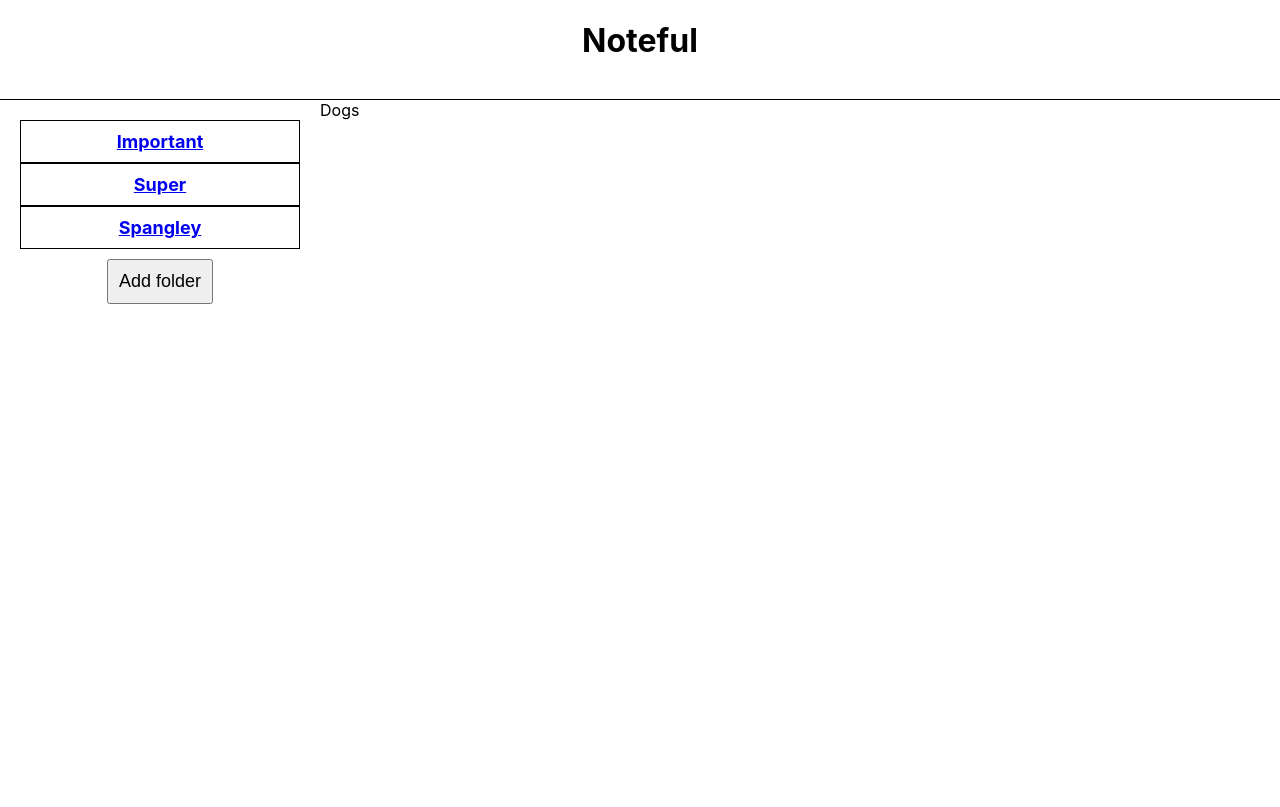
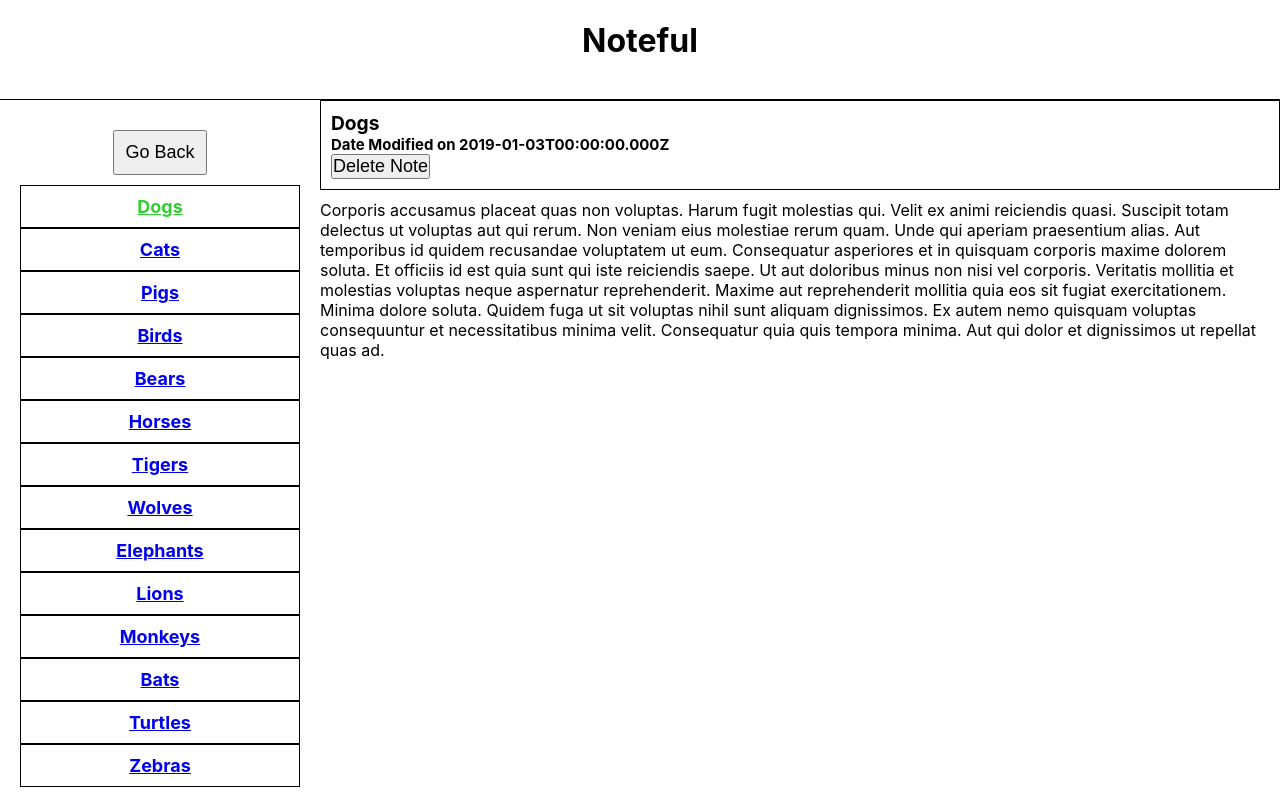
Before and after one commit to WiFiCowboy/noteful, a React (Create React App) app: page /note/cbc787a0-ffaf-11e8-8eb2-f2801f1b9fd1 in a window 1280 px wide. Built offline with nearby package versions, Linux system fonts and the light colour scheme.

Commit message:
added note paths

```diff
--- a/src/App.js
+++ b/src/App.js
@@ -7,6 +7,7 @@ import Nav from "./Nav";
 import NotFound from "./NotFound";
 import STORE from "./store";
 import MainSidebar from "./MainSidebar";
+import NoteSidebar from "./NoteSidebar";
 
 export default class App extends Component {
   constructor(props) {
@@ -33,7 +34,7 @@ export default class App extends Component {
               />
               <Route
                 path="/Note"
-                render={props => <MainSidebar folders={this.state.folders} />}
+                render={props => <NoteSidebar folders={this.state.folders} notes={this.state.notes}/>}
               />
             </Switch>
           </aside>
--- a/src/MainSidebar.js
+++ b/src/MainSidebar.js
@@ -8,9 +8,8 @@ function MainSidebar(props) {
       <h2>
         {props.folders.map(folder => (
           <li key={folder.id}>
-            <NavLink
-            to={"/folder/" + folder.id}>{folder.name}
-            </NavLink>
+            {/* <h2>{folderCheck}</h2> */}
+            <NavLink to={"/folder/" + folder.id}>{folder.name}</NavLink>
           </li>
         ))}
       </h2>
--- a/src/Menu.js
+++ b/src/Menu.js
@@ -1,15 +1,16 @@
 import React from "react";
 import "./index.css";
-import { Link } from "react-router-dom";
+import { NavLink } from "react-router-dom";
 
 function Menu(props) {
   return (
     <div className="mainMenuContainer">
       {props.notes.map(note => (
         <div className="menu" key={note.id}>
-          <Link to="" >
+          <NavLink
+          to={"/note/" + note.id} >
             <h2>{note.name}</h2>
-          </Link>
+          </NavLink>
           <h3>Date Modified on {note.modified}</h3>
           <button className="deleteButton">Delete Note</button>
         </div>
--- a/src/Note.js
+++ b/src/Note.js
@@ -1,13 +1,17 @@
-import React from 'react';
+import React from "react";
 
 function Note(props) {
-  const note = props.notes.find(note => note.id === props.match.params.noteID)
-  return(
+  const note = props.notes.find(note => note.id === props.match.params.noteID);
+  return (
     <div>
-      {note ? note.name:""}
-
+      <div className="menu">
+      <h2>{note.name}</h2>
+      <h3>Date Modified on {note.modified}</h3>
+      <button className="deleteButton">Delete Note</button>
     </div>
-  )
+      <p>{note.content}</p>
+    </div>
+  );
 }
 
 export default Note;
--- a/src/NoteList.js
+++ b/src/NoteList.js
@@ -1,5 +1,5 @@
 import React from "react";
-import { Link } from "react-router-dom";
+import { NavLink } from "react-router-dom";
 
 function NoteList(props) {
   const folderInfo = props.folderIdNotes;
@@ -9,9 +9,10 @@ function NoteList(props) {
       return (
         <div className="mainMenuContainer" key={note.id}>
           <div className="menu">
-            <Link to="">
-              <h2>{note.name}</h2>
-            </Link>
+          <NavLink
+          to={"/Note/" + note.id} >
+            <h2>{note.name}</h2>
+          </NavLink>
             <h3>Date Modified on {note.modified}</h3>
             <button className="deleteButton">Delete Note</button>
           </div>
--- a/src/NoteSidebar.js
+++ b/src/NoteSidebar.js
@@ -0,0 +1,26 @@
+import React from "react";
+import { NavLink } from "react-router-dom";
+
+// have this render only the selected folder not the whole damn array
+function NoteSidebar(props) {
+  return (
+    <div className="mainSidebar">
+    {/* need to go back to previous folder */}
+      <NavLink to="/Folder">
+      <button className="addButton">Go Back</button>
+      </NavLink>
+      <h2>
+      {/* this map is rendering all the notes  */}
+        {props.notes.map(note => (
+          <li key={note.id}>
+            <NavLink to={"/note/" + note.id}>
+            {note.name}
+            </NavLink>
+          </li>
+        ))}
+      </h2>
+    </div>
+  );
+}
+
+export default NoteSidebar;
```
